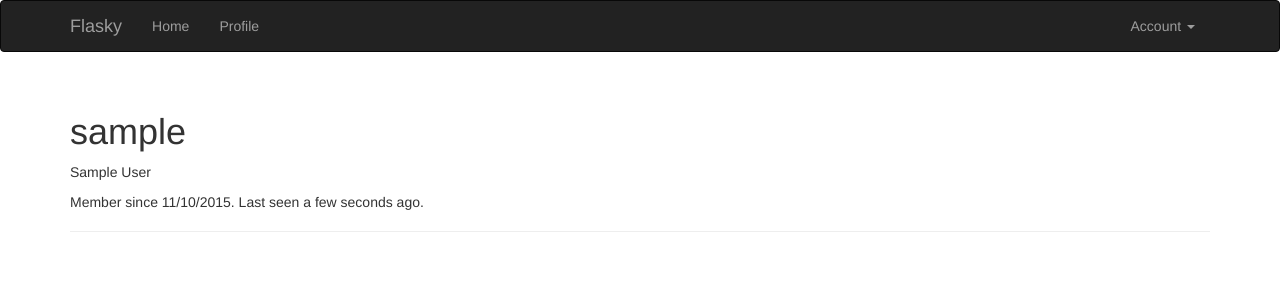
After one commit to xmzb1218/flasky, a Flask app: a page that uses app/templates/base.html in a window 1280 px wide. The commit adds this page. Shown: the top 300 px of the page. Run offline with Flask 2, Linux system fonts and the light colour scheme; the visitor is signed in with stand-in values (Sample User, id 1); data comes from the database, SQL or seed files in the repository; data that the repository does not hold is empty; some libraries are stand-ins or nearby versions.

Commit message:
用户资料信息

```diff
--- a/app/auth/views.py
+++ b/app/auth/views.py
@@ -9,11 +9,12 @@ from ..email import send_email
 
 @auth.before_app_request
 def before_request():
-	if current_user.is_authenticated \
-			and not current_user.confirmed \
-			and request.endpoint[:5] != 'auth.' \
-			and request.endpoint != 'static':
-		return redirect(url_for('auth.unconfirmed'))
+	if current_user.is_authenticated:
+		current_user.ping()
+		if not current_user.confirmed \
+				and request.endpoint[:5] != 'auth.' \
+				and request.endpoint != 'static':
+			return redirect(url_for('auth.unconfirmed'))
 
 @auth.route('/unconfirmed')
 def unconfirmed():
--- a/app/main/views.py
+++ b/app/main/views.py
@@ -1,6 +1,12 @@
 from flask import render_template
 from . import main
+from ..models import User
 
 @main.route('/')
 def index():
 	return render_template('index.html')
+
+@main.route('/user/<username>')
+def user(username):
+	user = User.query.filter_by(username = username).first_or_404()
+	return render_template('user.html', user = user)
--- a/app/models.py
+++ b/app/models.py
@@ -1,3 +1,4 @@
+from datetime import datetime
 from . import db, login_manager
 from flask.ext.login import UserMixin, AnonymousUserMixin
 from werkzeug.security import generate_password_hash, check_password_hash
@@ -51,6 +52,11 @@ class User(UserMixin, db.Model):
 	role_id = db.Column(db.Integer, db.ForeignKey('roles.id'))
 	password_hash = db.Column(db.String(128))
 	confirmed = db.Column(db.Boolean, default = False)
+	name = db.Column(db.String(64))
+	location = db.Column(db.String(64))
+	about_me = db.Column(db.Text())
+	member_since = db.Column(db.DateTime(), default = datetime.utcnow)
+	last_seen = db.Column(db.DateTime(), default = datetime.utcnow)
 
 	def __init__(self, **kwargs):
 		super(User, self).__init__(**kwargs)
@@ -131,6 +137,10 @@ class User(UserMixin, db.Model):
 	def is_administrator(self):
 		return self.can(Permission.ADMINISTER)
 
+	def ping(self):
+		self.last_seen = datetime.utcnow()
+		db.session.add(self)
+
 	def __repr__(self):
 		return '<User %r>' % self.username
 
--- a/app/templates/base.html
+++ b/app/templates/base.html
@@ -23,6 +23,9 @@
 		<div class="navbar-collapse collapse">
 			<ul class="nav navbar-nav">
 				<li><a href="{{ url_for('main.index') }}">Home</a></li>
+				{% if current_user.is_authenticated %}
+				<li><a href="{{ url_for('main.user', username = current_user.username) }}">Profile</a></li>
+				{% endif %}
 			</ul>
 			<ul class="nav navbar-nav navbar-right">
 				{% if current_user.is_authenticated %}
--- /dev/null
+++ b/app/templates/user.html
@@ -0,0 +1,22 @@
+{% extends "base.html" %}
+
+{% block title %}Flasky - {{ user.username }}{% endblock %}
+
+{% block page_content %}
+<div class="page-header">
+	<h1>{{ user.username }}</h1>
+	{% if user.name or user.location %}
+	<p>
+		{% if user.name %}{{ user.name }}{% endif %}
+		{% if user.location %}
+			From <a href="http://maps.google.com/?q={{ user.location }}">{{ user.location }}</a>
+		{% endif %}
+	</p>
+	{% endif %}
+	{% if current_user.is_administrator() %}
+	<p><a href="mailto:{{ user.email }}">{{ user.email }}</a></p>
+	{% endif %}
+	{% if user.about_me %}<p>{{ user.about_me}}</p>{% endif %}
+	<p>Member since {{ moment(user.member_since).format('L') }}. Last seen {{ moment(user.last_seen).fromNow() }}.</p>
+</div>
+{% endblock %}
```
Also changed, not shown: migrations/versions/3c2c6e12a7a_.py (added, +34 -0 lines), tests/test_user_model.py (+19 -0 lines).
